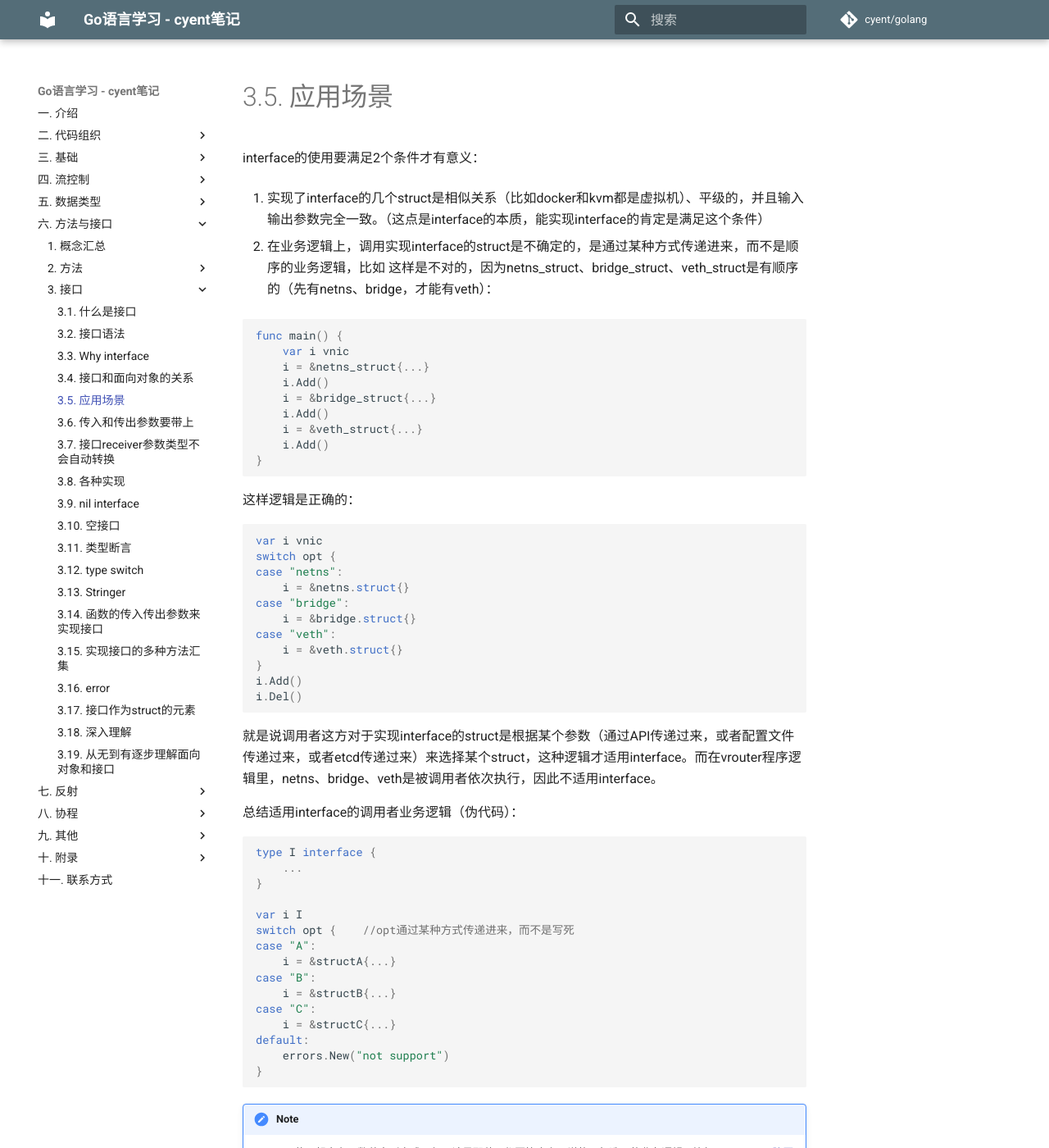
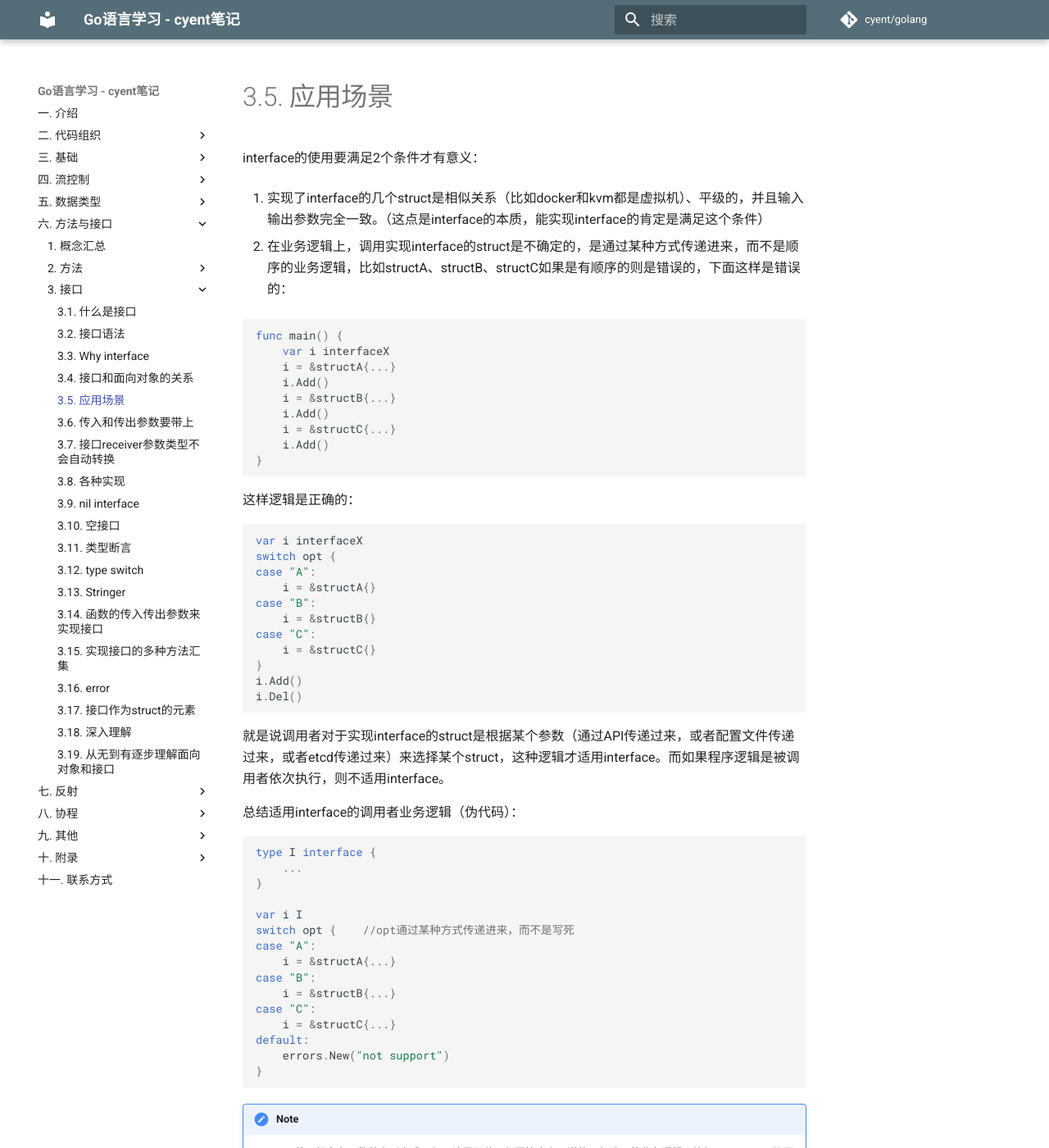
Before and after one commit to yxhsea/golang, an MkDocs documentation site: the page built from docs/method/interface_application.md, in a window 1280 px wide and 1400 px high. Shown: the whole window at 82% size. Built offline with MkDocs 1.6.1 and Material for MkDocs 9.7.7, drawn with Linux system fonts in a browser that asks for light colours; comment, search, counter and statistics services are not loaded; old or Windows-style settings are respelled for this version of MkDocs.

Commit message:
2018-05-24

````diff
--- a/docs/method/interface_application.md
+++ b/docs/method/interface_application.md
@@ -2,17 +2,16 @@ interface的使用要满足2个条件才有意义：
 
 1. 实现了interface的几个struct是相似关系（比如docker和kvm都是虚拟机）、平级的，并且输入输出参数完全一致。（这点是interface的本质，能实现interface的肯定是满足这个条件）
 
-2. 在业务逻辑上，调用实现interface的struct是不确定的，是通过某种方式传递进来，而不是顺序的业务逻辑，比如
-这样是不对的，因为netns_struct、bridge_struct、veth_struct是有顺序的（先有netns、bridge，才能有veth）：
+2. 在业务逻辑上，调用实现interface的struct是不确定的，是通过某种方式传递进来，而不是顺序的业务逻辑，比如structA、structB、structC如果是有顺序的则是错误的，下面这样是错误的：
 
 ```go
 func main() {
-    var i vnic
-    i = &netns_struct{...}
+    var i interfaceX
+    i = &structA{...}
     i.Add()
-    i = &bridge_struct{...}
+    i = &structB{...}
     i.Add()
-    i = &veth_struct{...}
+    i = &structC{...}
     i.Add()
 }
 ```
@@ -20,20 +19,20 @@ func main() {
 这样逻辑是正确的：
 
 ```go
-var i vnic
+var i interfaceX
 switch opt {
-case "netns":
-    i = &netns.struct{}
-case "bridge":
-    i = &bridge.struct{}
-case "veth":
-    i = &veth.struct{}
+case "A":
+    i = &structA{}
+case "B":
+    i = &structB{}
+case "C":
+    i = &structC{}
 }
 i.Add()
 i.Del()
 ```
 
-就是说调用者这方对于实现interface的struct是根据某个参数（通过API传递过来，或者配置文件传递过来，或者etcd传递过来）来选择某个struct，这种逻辑才适用interface。而在vrouter程序逻辑里，netns、bridge、veth是被调用者依次执行，因此不适用interface。
+就是说调用者对于实现interface的struct是根据某个参数（通过API传递过来，或者配置文件传递过来，或者etcd传递过来）来选择某个struct，这种逻辑才适用interface。而如果程序逻辑是被调用者依次执行，则不适用interface。
 
 总结适用interface的调用者业务逻辑（伪代码）：
 
````
